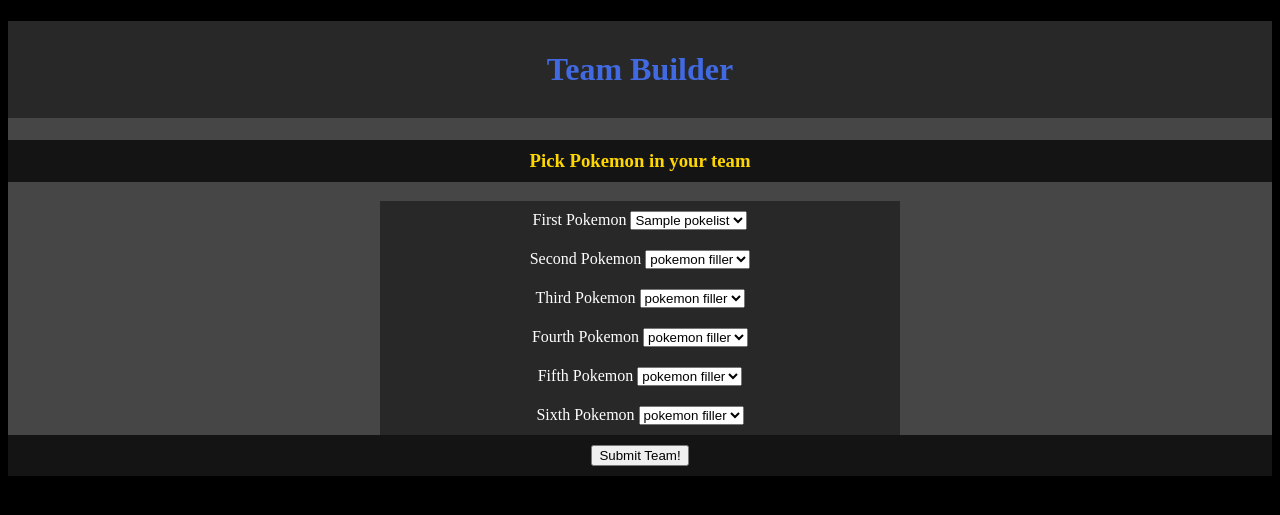
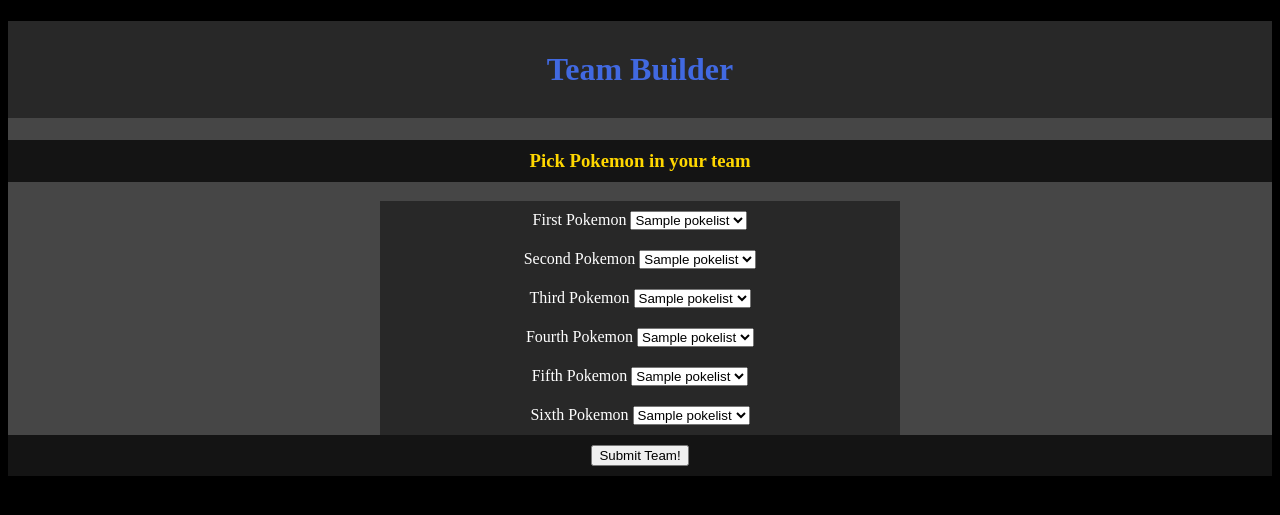
Before and after one commit to brando-squire/Hack_Pokedex_app, a Django app: template pokeSite/pokedex/templates/pokedex/index.html in a window 1280 px wide. Shown: the top 515 px of the page. Run offline with Django 3.2, Linux system fonts and the light colour scheme; the template is opened without the code that fills it: most values are stand-ins (such as "Sample title", 1, 10 or a date in 2020).

Commit message:
not sure what's going on

```diff
--- a/pokeSite/pokedex/templates/pokedex/index.html
+++ b/pokeSite/pokedex/templates/pokedex/index.html
@@ -23,39 +23,48 @@
                     <label>First Pokemon</label>
                     <select id="select0" name="pokemon0">
                         {% for p in pokelist %}
-                        <option>{{p}}</option>
+                        <option value={{ p.pokeName }}>{{p.pokeName}}</option>
                         {% endfor %}
-                        <option value="filler">pokemon filler</option>
                     </select>
                 </div>
                 <div class="center-div">
                     <label>Second Pokemon</label>
                     <select id="select1" name="pokemon1">
-                        <option value="filler">pokemon filler</option>
+                        {% for p in pokelist %}
+                        <option value={{ p.pokeName }}>{{p.pokeName}}</option>
+                        {% endfor %}
                     </select>
                 </div>
                 <div class="center-div">
                     <label>Third Pokemon</label>
                     <select id="select2" name="pokemon2">
-                        <option value="filler">pokemon filler</option>
+                        {% for p in pokelist %}
+                        <option value={{ p.pokeName }}>{{p.pokeName}}</option>
+                        {% endfor %}
                     </select>
                 </div>
                 <div class="center-div">
                     <label>Fourth Pokemon</label>
                     <select id="select3" name="pokemon3">
-                        <option value="filler">pokemon filler</option>
+                        {% for p in pokelist %}
+                        <option value={{ p.pokeName }}>{{p.pokeName}}</option>
+                        {% endfor %}
                     </select>
                 </div>
                 <div class="center-div">
                     <label>Fifth Pokemon</label>
                     <select id="select4" name="pokemon4">
-                        <option value="filler">pokemon filler</option>
+                        {% for p in pokelist %}
+                        <option value={{ p.pokeName }}>{{p.pokeName}}</option>
+                        {% endfor %}
                     </select>
                 </div>
                 <div class="center-div">
                     <label>Sixth Pokemon</label>
                     <select id="select5" name="pokemon5">
-                        <option value="filler">pokemon filler</option>
+                        {% for p in pokelist %}
+                        <option value={{ p.pokeName }}>{{p.pokeName}}</option>
+                        {% endfor %}
                     </select>
                 </div>
             </div>
```
Also changed, not shown: pokeSite/pokedex/views.py (+8 -6 lines), pokeSite/pokedex/migrations/0001_initial.py (added), pokeSite/pokedex/migrations/__init__.py (added).
